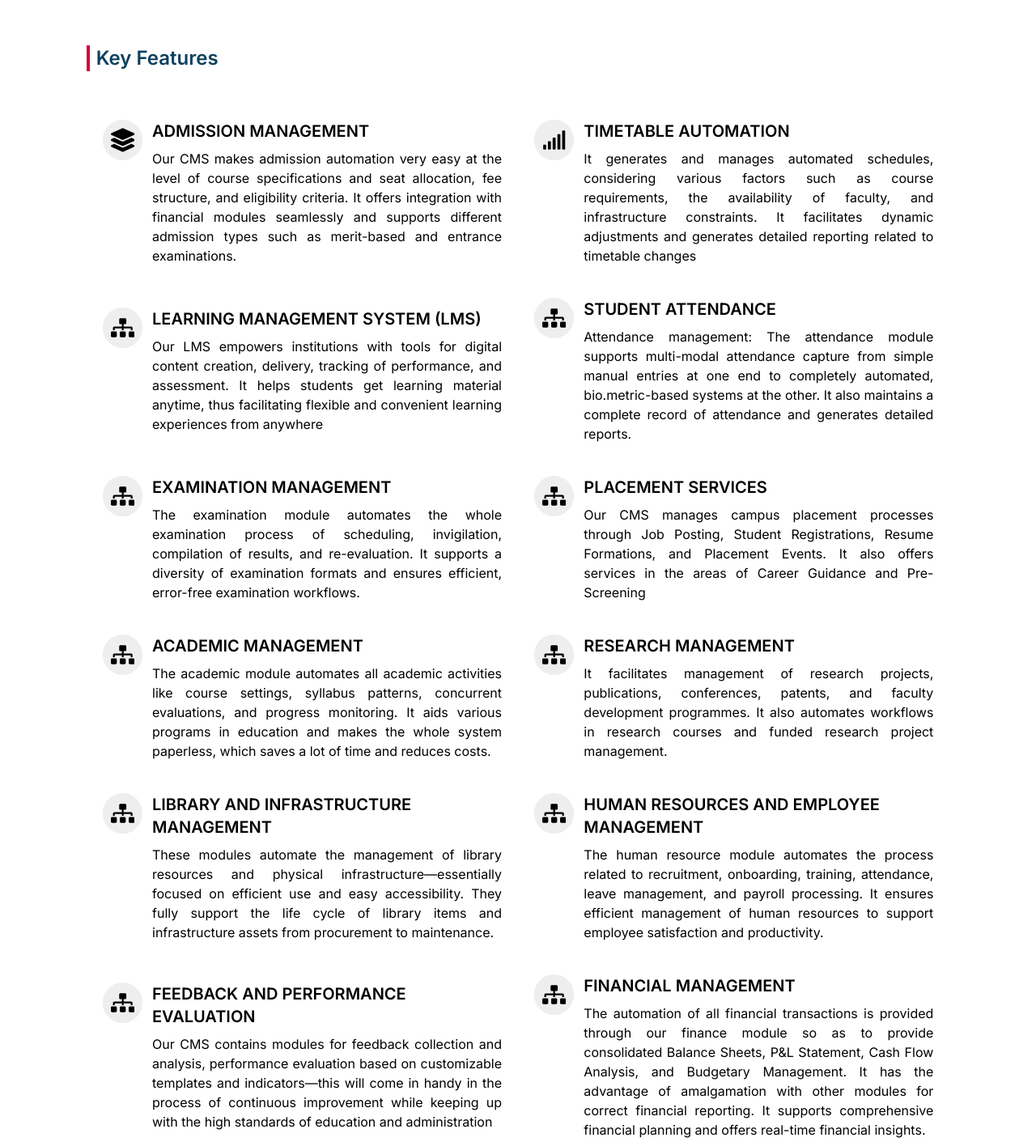
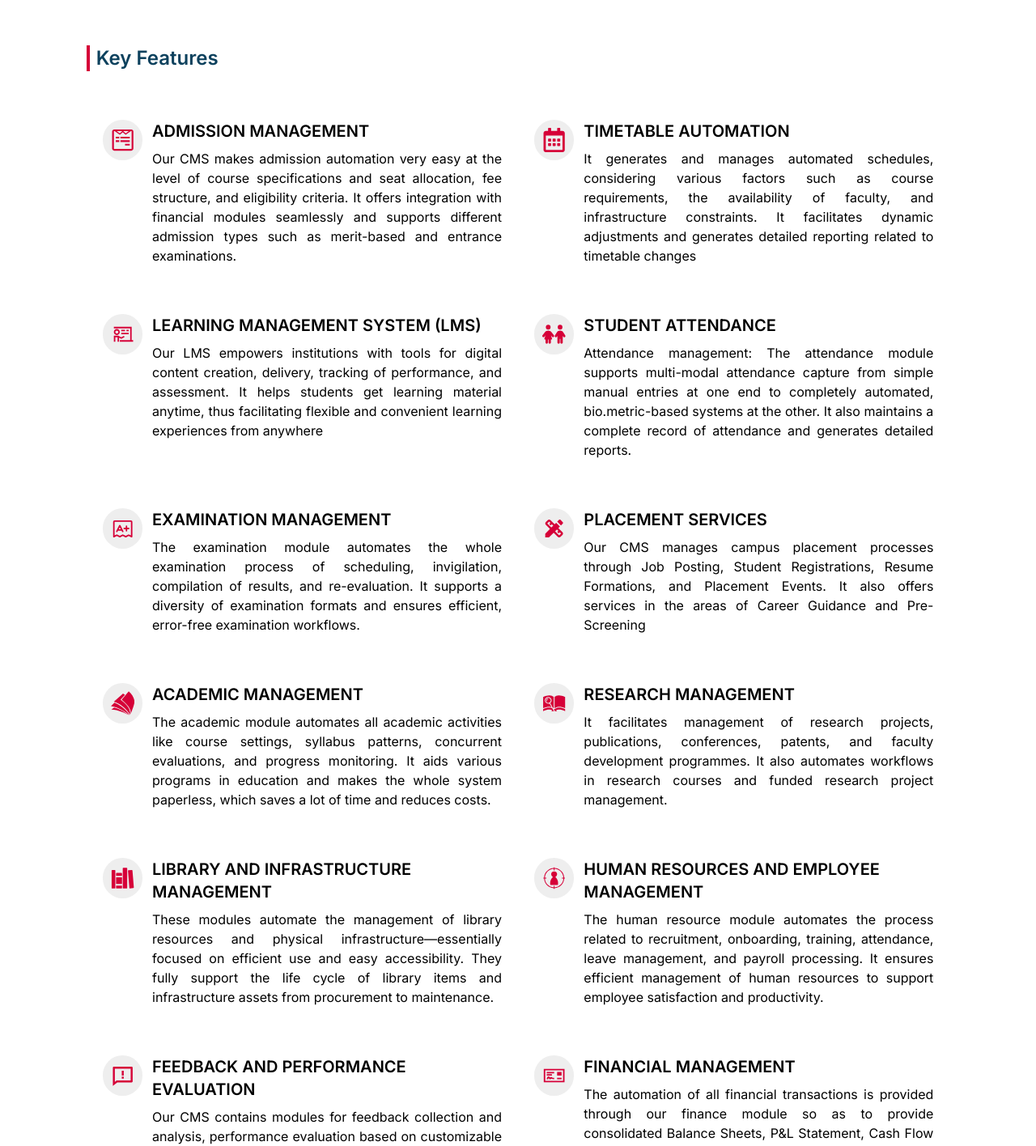
Before and after one commit to ShaikhAnsarAhmed/mcube, a Next.js app: page /cms-for-schools in a window 1280 px wide. Shown: the part 605-2021 px from the top of the page at 81% size. Built offline with nearby package versions, Linux system fonts and the light colour scheme.

Commit message:
add CMS for schools

```diff
--- a/src/app/(routes)/(products)/cms-for-schools/page.js
+++ b/src/app/(routes)/(products)/cms-for-schools/page.js
@@ -1,4 +1,5 @@
 import CommonCard from "@/components/global/commonCard";
+import CommonFeatures from "@/components/global/commonFeatures";
 import Heading from "@/components/global/Heading";
 import LandinBannaer from "@/components/global/landingBanner";
 import SubHeadingLeft from "@/components/global/SubHeadingLeft";
@@ -38,8 +39,13 @@ function ERPschools() {
               titleClassName="h-24 sm:h-20 2xl:h-24"
             />
           </div> */}
+
           <div className="py-10 ">
-            <div className="grid  grid-cols-1 sm:grid-cols-2 justify-start   items-center ">
+            <CommonFeatures
+              cardData={CMSsoftwareData}
+              gridData="sm:grid-cols-2 "
+            />
+            {/* <div className="grid  grid-cols-1 sm:grid-cols-2 justify-start   items-center ">
               {CMSsoftwareData.map((item, i) => (
                 <div
                   key={i}
@@ -56,7 +62,7 @@ function ERPschools() {
                   </div>
                 </div>
               ))}
-            </div>
+            </div> */}
           </div>
         </div>
       </div>
--- a/src/components/global/commonFeatures.jsx
+++ b/src/components/global/commonFeatures.jsx
@@ -4,47 +4,31 @@ import { useMemo } from "react";
 import { motion } from "framer-motion";
 import getScrollAnimationYB from "@/motions/getScrollAnimationYB";
 import ScrollAnimationWrapper from "@/motions/ScrollAnimationWrapper";
-import { FaCheckCircle } from "react-icons/fa";
-import Link from "next/link";
 
-function CommonFeatures({
-  cardData,
-  className = "",
-  titleClassName = "",
-  descClassName = "",
-  listClassName = "",
-  gridData,
-  ...props
-}) {
+function CommonFeatures({ cardData, className = "", gridData, ...props }) {
   const scrollAnimationyb = useMemo(() => getScrollAnimationYB(), []);
   return (
     <div>
       <div
         {...props}
-        className={`grid grid-cols-1  gap-x-5 gap-y-5 ${className} ${gridData}`}
+        className={`grid grid-cols-1 justify-start   items-cente  ${className} ${gridData}`}
       >
         {cardData.map((item, i) => (
           <ScrollAnimationWrapper key={i}>
             <motion.div
               variants={scrollAnimationyb}
               custom={{ delay: i * 0.1 }}
-              className="group z-[1] border-2 mb-10 border-primary/20 ease-out duration-500 hover:border-primary rounded-md relative bg-white"
+              className="grid grid-cols-10 items-start  sm:px-5 py-5 group mb-5"
             >
-              <div className="text-red-600 absolute shadow-md -top-7 left-4 rounded-full p-3 bg-white border-2 border-[#eee] ease-out duration-500 group-hover:text-white group-hover:bg-primary">
+              <div className="bg-[#eee] 2xl:mx-3 text-logored group-hover:text-white group-hover:bg-primary  flex justify-center items-center rounded-full p-1 sm:p-2.5 2xl:p-1 col-span-1">
                 {item.icon}
               </div>
-
-              <h3
-                className={`${titleClassName} text-primary text-left px-5 pb-7 pt-10 text-lg  font-semibold`}
-              >
-                {item.title}
-              </h3>
-
-              {item.desc ? (
-                <div className={`${descClassName}`}>
-                  <p className="pb-5 px-5 text-left">{item.desc}</p>
-                </div>
-              ) : null}
+              <div className="ml-3 col-span-9">
+                <h3 className="font-semibold  uppercase text-left text-xl">
+                  {item.title}
+                </h3>
+                <p className=" text-base mt-2 text-justify">{item.desc}</p>
+              </div>
             </motion.div>
           </ScrollAnimationWrapper>
         ))}
--- a/src/constant/cardData.js
+++ b/src/constant/cardData.js
@@ -6,6 +6,7 @@ import {
   FaFileInvoice,
   FaLayerGroup,
   FaMendeley,
+  FaRegCalendarAlt,
   FaSignal,
   FaSitemap,
   FaTeamspeak,
@@ -13,6 +14,7 @@ import {
   FaUsb,
   FaUserSecret,
   FaUsers,
+  FaWpforms,
 } from "react-icons/fa";
 import {
   AiOutlineCloudServer,
@@ -26,11 +28,19 @@ import {
   AiOutlineApi,
   AiOutlineSisternode,
 } from "react-icons/ai";
-import { SiConvertio, SiGoogleadsense } from "react-icons/si";
-import { RiAdminFill, RiDashboardFill } from "react-icons/ri";
+import {
+  SiConvertio,
+  SiGoogleadsense,
+  SiMicrosoftacademic,
+} from "react-icons/si";
+import { RiAdminFill, RiDashboardFill, RiFeedbackLine } from "react-icons/ri";
 import { HiDocumentReport } from "react-icons/hi";
-import { GiConfirmed } from "react-icons/gi";
-import { MdConfirmationNumber } from "react-icons/md";
+import { GiArchiveResearch, GiConfirmed, GiHumanTarget } from "react-icons/gi";
+import { MdConfirmationNumber, MdDesignServices } from "react-icons/md";
+import { LiaChalkboardTeacherSolid, LiaMoneyCheckSolid } from "react-icons/lia";
+import { FaChildren } from "react-icons/fa6";
+import { PiExam } from "react-icons/pi";
+import { IoLibrarySharp } from "react-icons/io5";
 
 const EBSData = [
   {
@@ -612,64 +622,66 @@ const CMSsoftwareData = [
   {
     title: "Admission Management",
     desc: "Our CMS makes admission automation very easy at the level of course specifications and seat allocation, fee structure, and eligibility criteria. It offers integration with financial modules seamlessly and supports different admission types such as merit-based and entrance examinations.",
-    icon: <FaLayerGroup className=" group-hover:text-white text-3xl" />,
+    icon: <FaWpforms className=" group-hover:text-white text-3xl" />,
   },
   {
     title: "Timetable Automation",
     desc: "It generates and manages automated schedules, considering various factors such as course requirements, the availability of faculty, and infrastructure constraints. It facilitates dynamic adjustments and generates detailed reporting related to timetable changes",
-    icon: <FaSignal className=" group-hover:text-white text-3xl" />,
+    icon: <FaRegCalendarAlt className=" group-hover:text-white text-3xl" />,
   },
   {
     title: "Learning Management System (LMS)",
     desc: "Our LMS empowers institutions with tools for digital content creation, delivery, tracking of performance, and assessment. It helps students get learning material anytime, thus facilitating flexible and convenient learning experiences from anywhere",
-    icon: <FaSitemap className=" group-hover:text-white text-3xl" />,
+    icon: (
+      <LiaChalkboardTeacherSolid className=" group-hover:text-white text-3xl" />
+    ),
   },
   {
     title: " Student Attendance",
     desc: "Attendance management: The attendance module supports multi-modal attendance capture from simple manual entries at one end to completely automated, bio.metric-based systems at the other. It also maintains a complete record of attendance and generates detailed reports.",
-    icon: <FaSitemap className=" group-hover:text-white text-3xl" />,
+    icon: <FaChildren className=" group-hover:text-white text-3xl" />,
   },
   {
     title: "Examination Management",
     desc: "The examination module automates the whole examination process of scheduling, invigilation, compilation of results, and re-evaluation. It supports a diversity of examination formats and ensures efficient, error-free examination workflows.",
-    icon: <FaSitemap className=" group-hover:text-white text-3xl" />,
+    icon: <PiExam className=" group-hover:text-white text-3xl" />,
   },
   {
     title: "Placement Services",
     desc: "Our CMS manages campus placement processes through Job Posting, Student Registrations, Resume Formations, and Placement Events. It also offers services in the areas of Career Guidance and Pre-Screening",
-    icon: <FaSitemap className=" group-hover:text-white text-3xl" />,
+    icon: <MdDesignServices className=" group-hover:text-white text-3xl" />,
   },
   {
     title: "Academic Management",
     desc: "The academic module automates all academic activities like course settings, syllabus patterns, concurrent evaluations, and progress monitoring. It aids various programs in education and makes the whole system paperless, which saves a lot of time and reduces costs.",
-    icon: <FaSitemap className=" group-hover:text-white text-3xl" />,
+    icon: <SiMicrosoftacademic className=" group-hover:text-white text-3xl" />,
   },
   {
     title: "Research Management",
     desc: "It facilitates management of research projects, publications, conferences, patents, and faculty development programmes. It also automates workflows in research courses and funded research project management.",
-    icon: <FaSitemap className=" group-hover:text-white text-3xl" />,
+    icon: <GiArchiveResearch className=" group-hover:text-white text-3xl" />,
   },
 
   {
     title: "Library and Infrastructure Management",
     desc: "These modules automate the management of library resources and physical infrastructure—essentially focused on efficient use and easy accessibility. They fully support the life cycle of library items and infrastructure assets from procurement to maintenance.",
-    icon: <FaSitemap className=" group-hover:text-white text-3xl" />,
+    icon: <IoLibrarySharp className=" group-hover:text-white text-3xl" />,
   },
   {
     title: "Human Resources and Employee Management",
     desc: "The human resource module automates the process related to recruitment, onboarding, training, attendance, leave management, and payroll processing. It ensures efficient management of human resources to support employee satisfaction and productivity.",
-    icon: <FaSitemap className=" group-hover:text-white text-3xl" />,
+    icon: <GiHumanTarget className=" group-hover:text-white text-3xl" />,
   },
   {
     title: "Feedback and Performance Evaluation",
     desc: "Our CMS contains modules for feedback collection and analysis, performance evaluation based on customizable templates and indicators—this will come in handy in the process of continuous improvement while keeping up with the high standards of education and administration",
-    icon: <FaSitemap className=" group-hover:text-white text-3xl" />,
+    icon: <RiFeedbackLine className=" group-hover:text-white text-3xl" />,
   },
   {
     title: "Financial Management",
     desc: "The automation of all financial transactions is provided through our finance module so as to provide consolidated Balance Sheets, P&L Statement, Cash Flow Analysis, and Budgetary Management. It has the advantage of amalgamation with other modules for correct financial reporting. It supports comprehensive financial planning and offers real-time financial insights.",
     // Additionally, it ensures compliance with financial regulations and standards.
-    icon: <FaSitemap className=" group-hover:text-white text-3xl" />,
+    icon: <LiaMoneyCheckSolid className=" group-hover:text-white text-3xl" />,
   },
 ];
 
```
